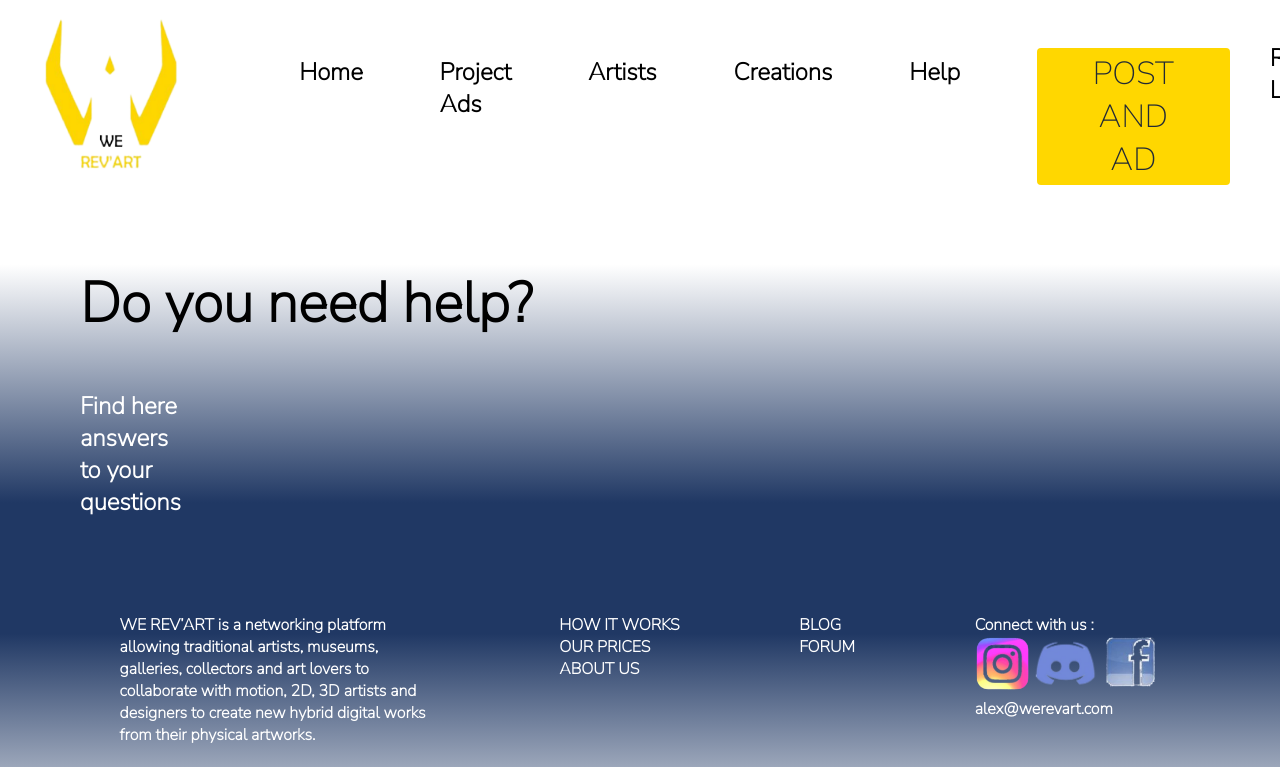
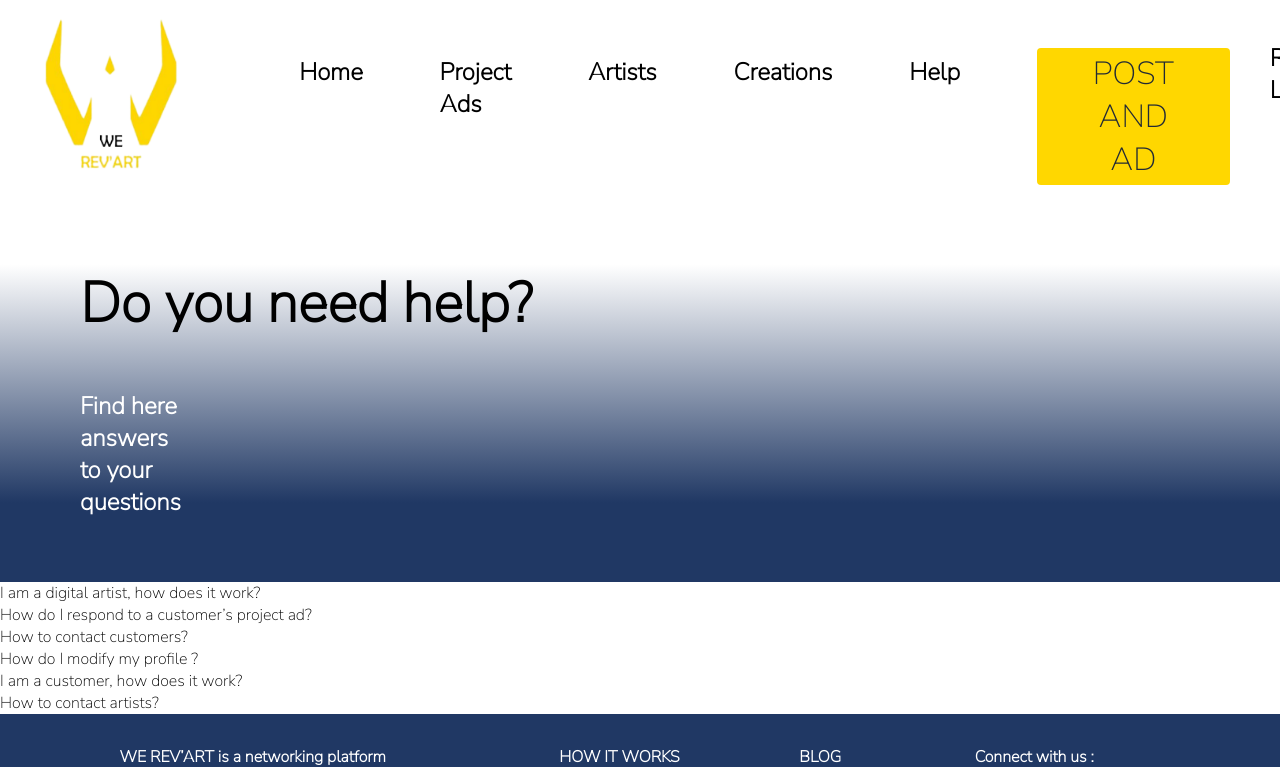
Before and after one commit to WildCodeSchool/2022-03-JS-Remote-404-we_rev_art, a React (Vite) app in the folder frontend/: page /Help in a window 1280 px wide. Shown: the top 767 px of the page. Built offline with nearby package versions, Linux system fonts and the light colour scheme.

Commit message:
add helpInfo component

```diff
--- /dev/null
+++ b/frontend/src/components/HelpInfo.jsx
@@ -0,0 +1,14 @@
+import React from "react";
+import helpInfoData from "../data/helpInfoData";
+
+function HelpInfo() {
+  return (
+    <div className="helpinfo-container">
+      {helpInfoData.map((data) => (
+        <li className="helpinfo-container"> {data.question} </li>
+      ))}
+    </div>
+  );
+}
+
+export default HelpInfo;
--- /dev/null
+++ b/frontend/src/data/helpInfoData.js
@@ -0,0 +1,34 @@
+const helpInfoData = [
+  {
+    id: 1,
+    question: " I am a digital artist, how does it work?",
+    link: "",
+  },
+  {
+    id: 2,
+    question: " How do I respond to a customer’s project ad?",
+    link: "",
+  },
+  {
+    id: 3,
+    question: "  How to contact customers?",
+    link: "",
+  },
+  {
+    id: 4,
+    question: "  How do I modify my profile ?",
+    link: "",
+  },
+  {
+    id: 5,
+    question: "  I am a customer, how does it work?",
+    link: "",
+  },
+  {
+    id: 6,
+    question: "  How to contact artists?",
+    link: "",
+  },
+];
+
+export default helpInfoData;
--- a/frontend/src/pages/Artists.jsx
+++ b/frontend/src/pages/Artists.jsx
@@ -1,14 +1,12 @@
+import React from "react";
 import ArtistFilter from "../components/ArtistFilter";
-import React from "react";
 import MiniHeader from "../components/miniHeader";
 
 function Artists() {
   return (
     <div>
-    <MiniHeader index={1} />
+      <MiniHeader index={1} />
       <ArtistFilter />
-
-
     </div>
   );
 }
--- a/frontend/src/pages/Help.jsx
+++ b/frontend/src/pages/Help.jsx
@@ -1,3 +1,4 @@
+import HelpInfo from "@components/HelpInfo";
 import React from "react";
 import MiniHeader from "../components/miniHeader";
 
@@ -5,6 +6,7 @@ function Help() {
   return (
     <div>
       <MiniHeader index={3} />
+      <HelpInfo />
     </div>
   );
 }
--- a/frontend/src/pages/ProjectAds.jsx
+++ b/frontend/src/pages/ProjectAds.jsx
@@ -5,8 +5,8 @@ import MiniHeader from "../components/miniHeader";
 function ProjectAds() {
   return (
     <div>
-     <MiniHeader index={0} />
-     <ProjectAdsFilter />
+      <MiniHeader index={0} />
+      <ProjectAdsFilter />
     </div>
   );
 }
--- a/frontend/src/style/Field.css
+++ b/frontend/src/style/Field.css
@@ -1,6 +1,6 @@
 .field_container {
   display: flex;
-    flex-wrap: wrap ;
+  flex-wrap: wrap;
   padding: 1rem 10rem;
 }
 
@@ -34,7 +34,7 @@
 }
 
 .duo {
-    width: 35vw ;
+  width: 35vw;
 }
 
 .trio {
--- /dev/null
+++ b/frontend/src/style/HelpInfo.css
@@ -0,0 +1,6 @@
+.helpinfo-container {
+  color: black;
+  list-style: circle;
+  size: 2rem;
+  background-color: blue;
+}
--- a/frontend/src/style/button.css
+++ b/frontend/src/style/button.css
@@ -11,7 +11,6 @@
 .button-style:hover {
   transform: scale(1.1);
   cursor: pointer;
-
 }
 
 .yellow {
--- a/frontend/src/style/register.css
+++ b/frontend/src/style/register.css
@@ -1,15 +1,15 @@
-.register_buttons_container{
+.register_buttons_container {
   display: flex;
   justify-content: space-evenly;
   padding: 2rem;
 }
-.register_buttons_container *{
+.register_buttons_container * {
   width: 20rem;
   height: 8rem;
   font-weight: bold;
 }
 .register_container {
-    background-color: #F2F2F2;
+  background-color: #f2f2f2;
 }
 
 .register_title {
```
Also changed, not shown: frontend/src/style/MyAccount.css (+4 -8 lines). Lines whose indentation alone changed are shown as unchanged.
